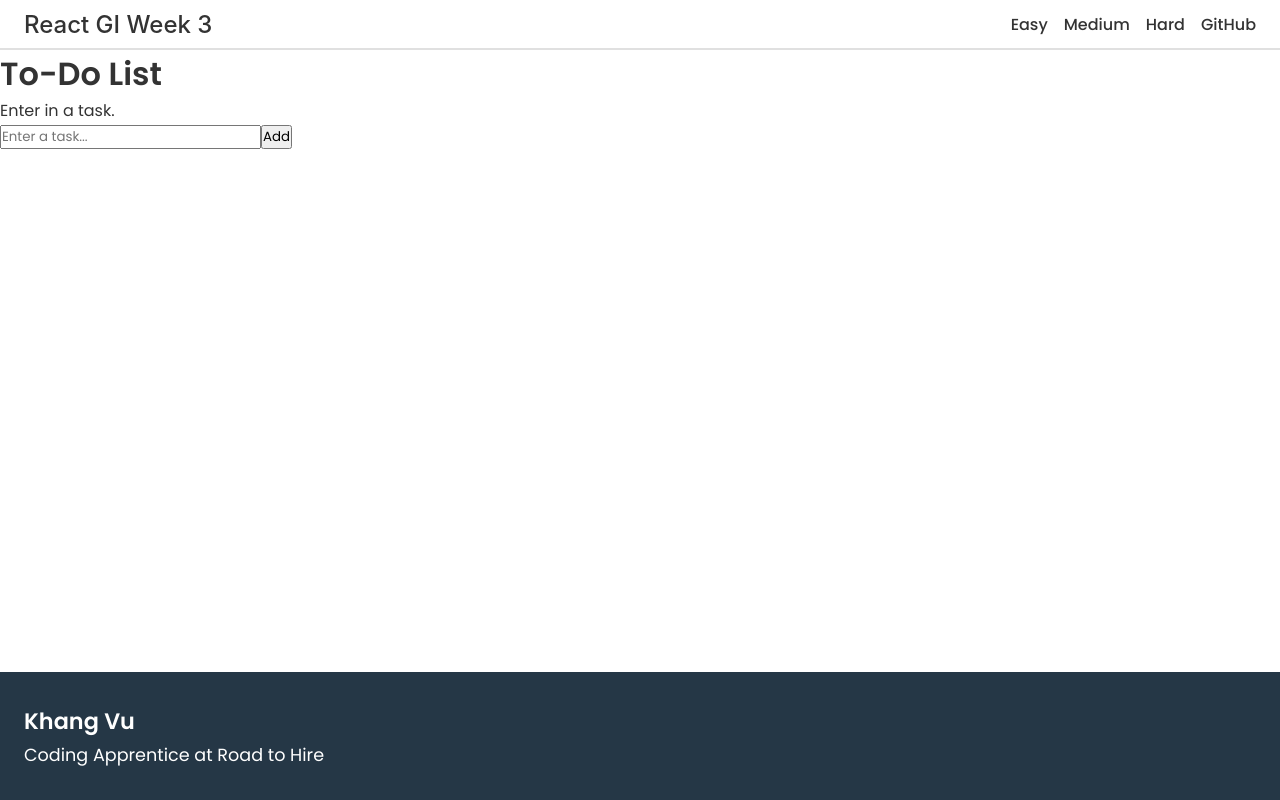
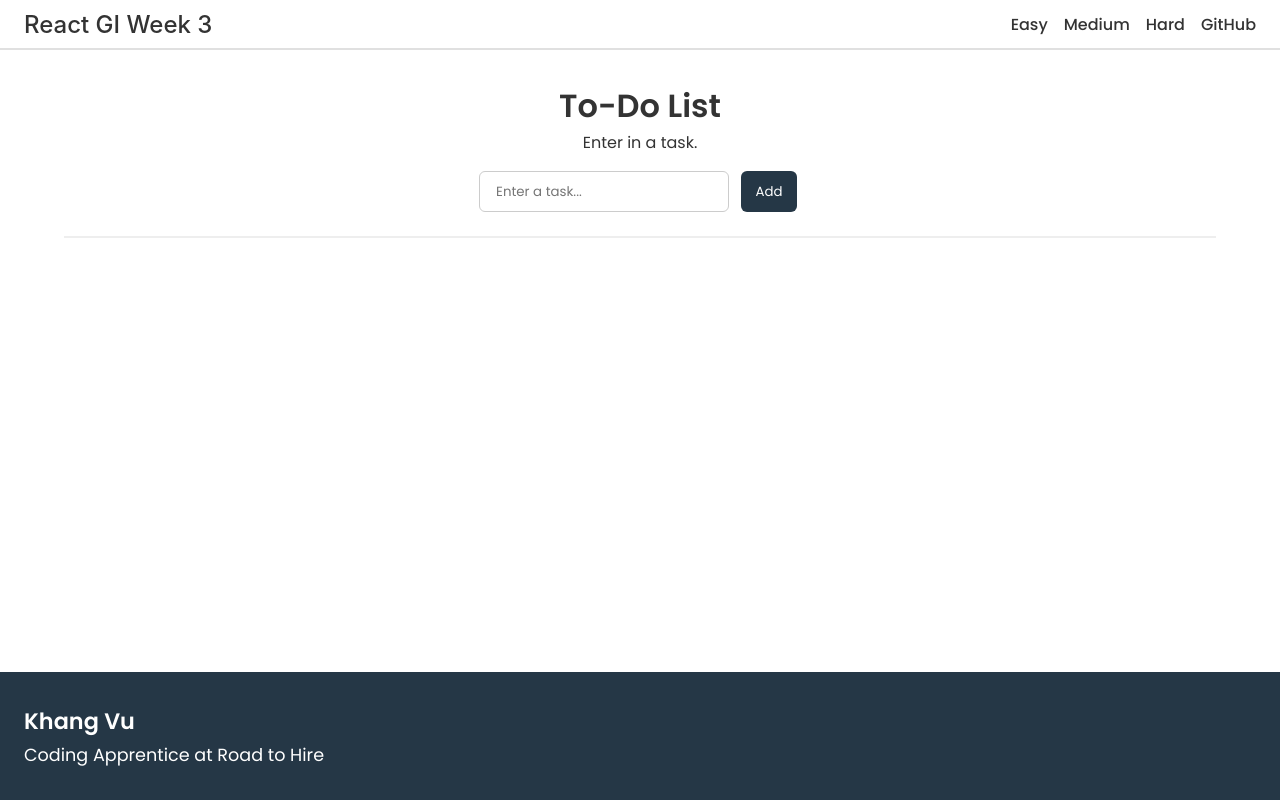
Before and after one commit to khangvu0/react-week-3, a React (Vite) app in the folder client/: page /hard in a window 1280 px wide. Built offline with nearby package versions, Linux system fonts and the light colour scheme.

Commit message:
Updated stylings

```diff
--- a/client/src/styles/Hard.css
+++ b/client/src/styles/Hard.css
@@ -1 +1,63 @@
-/* Hard  */
+.hard-container {
+    margin: 0 2rem 6rem;
+    padding: 2rem;
+}
+
+.hard-container .title,
+.hard-container .directions {
+    text-align: center;
+}
+
+.hard-container .directions {
+    margin-bottom: 1rem;
+}
+
+.input-container {
+    display: flex;
+    flex-direction: row;
+    justify-content: center;
+    gap: 0.5rem;
+    padding-bottom: 1.5rem;
+    margin-bottom: 1.5rem;
+    border-bottom: 2px solid #eee;
+}
+
+.input-container input {
+    padding: 0.6rem 1rem;
+    width: 250px;
+    border: 1px solid #ccc;
+    border-radius: 6px;
+}
+
+.list li {
+    margin: 0.5rem 00;
+}
+
+.add-button,
+.edit-button,
+.delete-button,
+.save-button,
+.back-button {
+    padding: 0.3rem 0.9rem;
+    border-radius: 6px;
+    border: none;
+    cursor: pointer;
+    background: var(--secondary-color);
+    color: white;
+    margin: 0 0.25rem;
+}
+
+.add-button,
+.edit-button,
+.delete-button,
+.save-button,
+.back-button {
+    background-color: var(--main-color);
+}
+
+/*-------------------- Media Queries --------------------*/
+@media screen and (min-width: 768px) {
+    .hard-container {
+        margin-bottom: 8rem;
+    }
+}
--- a/client/src/styles/Medium.css
+++ b/client/src/styles/Medium.css
@@ -8,7 +8,7 @@
     display: flex;
     justify-content: center;
     gap: 1rem;
-    margin: 2rem 00;
+    margin: 2rem 0;
 }
 
 .search-form input {
```
